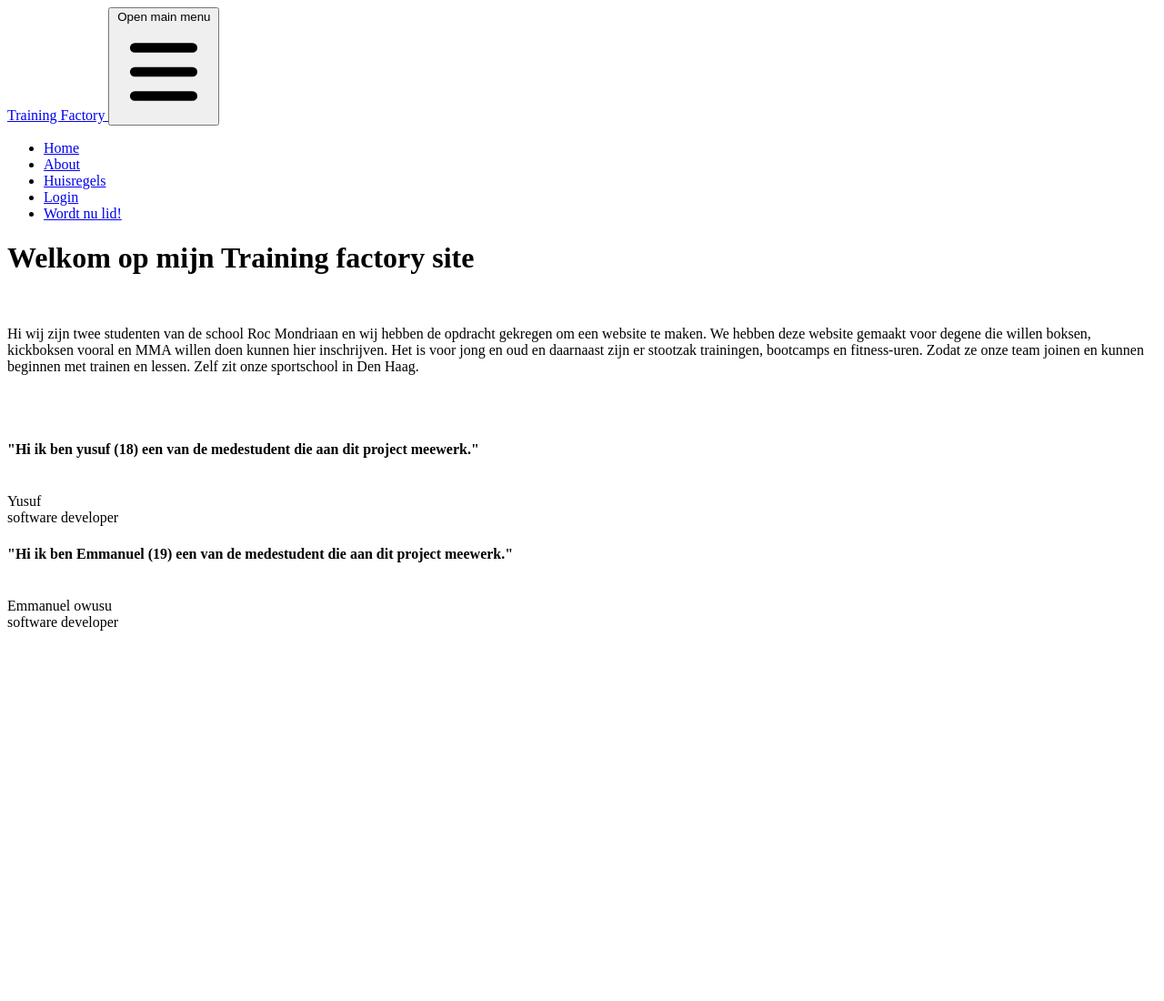
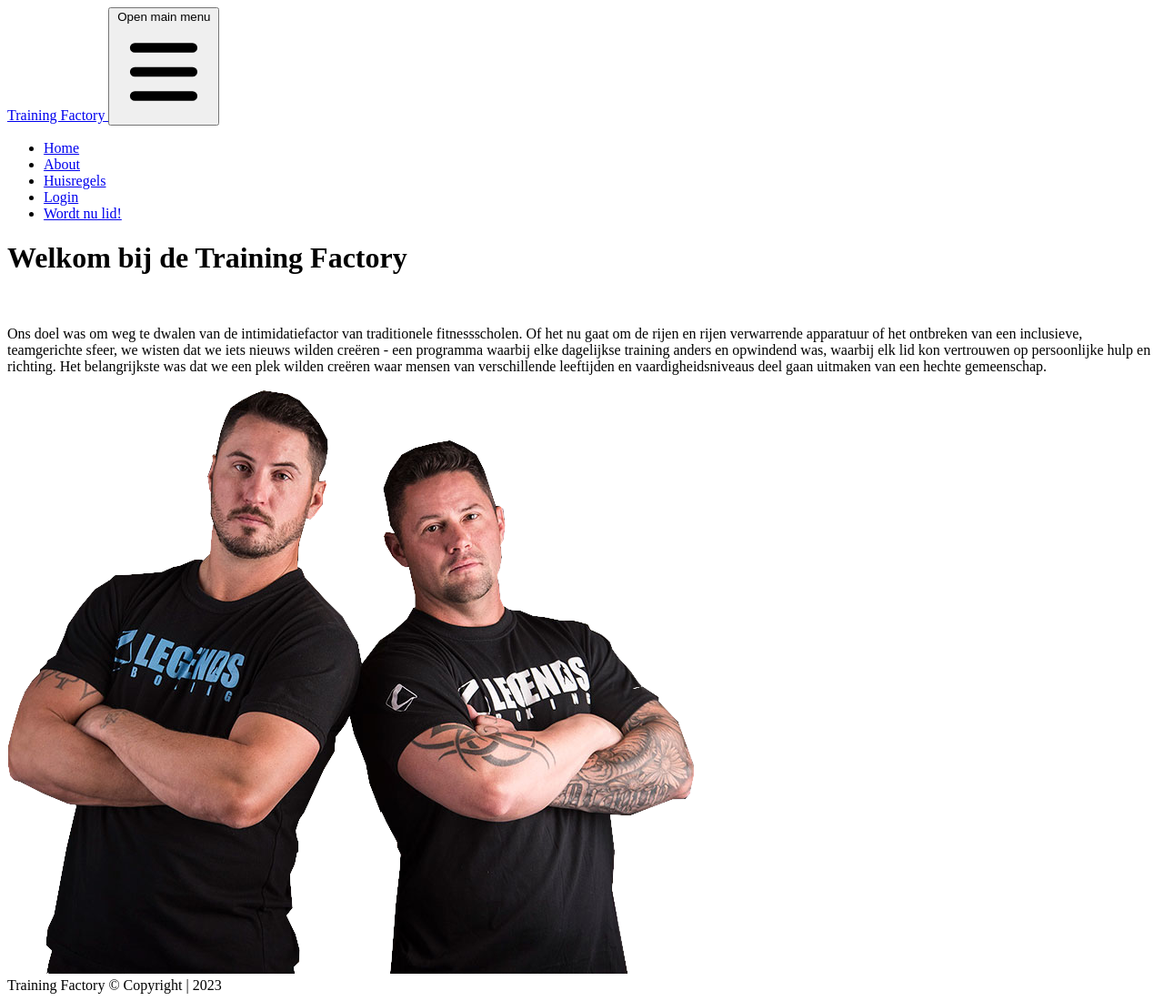
Before and after one commit to Yusuf0Celik/trainingsfactory_yusuf, a Symfony app: template templates/app/about.html.twig in a window 1280 px wide. Shown: the whole page at 91% size. Before the commit the page ends 693 px from the top, so only its background shows below. Run offline with Twig, Linux system fonts and the light colour scheme; the template is opened without the code that fills it, so the values that code supplies are empty; some libraries are stand-ins or nearby versions.

Commit message:
about/home page geupdate

```diff
--- a/assets/styles/app.css
+++ b/assets/styles/app.css
@@ -34,3 +34,7 @@ body {
     padding: .5rem .75rem;
     border: 2px solid white;
 }
+
+::-webkit-scrollbar {
+    display: none;
+}
--- a/templates/app/about.html.twig
+++ b/templates/app/about.html.twig
@@ -2,33 +2,21 @@
 {% block title %}{{ parent() }} | About{% endblock %}
 
 {% block content %}
-  <div class="p-7 px-10 border-1 border-slate-200 shadow-md h-[700px] max-w-[900px] mx-auto flex grid   gap-1">
-      <div class="col-start-2 col-span-4">
-          <h1 class="text-lg font-medium"> Welkom op mijn Training factory site</h1><br>
-          <p class="text-md font-medium"> Hi wij zijn twee studenten van de school Roc Mondriaan en wij
-              hebben de opdracht gekregen om een website te maken. We hebben deze website gemaakt voor
-              degene die willen boksen, kickboksen vooral en MMA willen doen kunnen hier inschrijven. Het
-              is voor jong en oud en daarnaast zijn er stootzak trainingen, bootcamps en fitness-uren.
-              Zodat ze onze team joinen en kunnen beginnen met trainen en lessen. Zelf zit onze sportschool
-              in Den Haag.
-          </p>
-      </div>
-      <br>
-      <div class="border-1 border-slate-300 shadow-md h-[190px] max-w-[200px] mx-auto col-start-1 col-end-4">
-          <div class="flex-none w-36 relative">
-              <img src="">
-          </div>
-          <h4>"Hi ik ben yusuf (18) een van de medestudent die aan dit project  meewerk."</h4><br>
-          <div>Yusuf</div>
-          <div>software developer</div>
-      </div>
-      <div class="border-1 border-slate-300 shadow-md h-[250px] max-w-[200px] mx-auto col-end-7 col-span-2">
-          <div class="p-1   h-[50px] w-25 relative">
-{#              <img src="./img/Emmanuel.jpg " class="w-40 h-40 ">#}
-          </div>
-          <h4>"Hi ik ben Emmanuel (19) een van de medestudent die aan dit project  meewerk."</h4><br>
-          <div>Emmanuel owusu</div>
-          <div>software developer</div>
-      </div>
-  </div>
+    <div class="pt-[88px] p-5 px-10 h-[95vh] flex flex-col xl:flex-row justify-center align-middle w-full">
+        <div class="max-w-[33rem] mx-auto mt-36 lg:mt-32">
+            <h1 class="text-4xl font-semibold"> Welkom bij de Training Factory</h1><br>
+            <p class="text-[1.25rem]">
+                Ons doel was om weg te dwalen van de intimidatiefactor van traditionele fitnessscholen. Of het nu gaat
+                om de rijen en rijen verwarrende apparatuur of het ontbreken van een inclusieve, teamgerichte sfeer, we
+                wisten dat we iets nieuws wilden creëren - een programma waarbij elke dagelijkse training anders en
+                opwindend was, waarbij elk lid kon vertrouwen op persoonlijke hulp en richting. Het belangrijkste was
+                dat we een plek wilden creëren waar mensen van verschillende leeftijden en vaardigheidsniveaus deel gaan
+                uitmaken van een hechte gemeenschap.
+            </p>
+        </div>
+        <div class="mx-auto mt-10 lg:mt-14">
+            <img src="img{{ asset('5c056d673458a80f43e84a11_Founders.png') }}" alt="5c056d673458a80f43e84a11_Founders"
+                 class="w-fit h-[30rem] object-scale-down">
+        </div>
+    </div>
 {% endblock %}
--- a/templates/base.html.twig
+++ b/templates/base.html.twig
@@ -75,7 +75,7 @@
                     </li>
                     <li>
                         <a href="{{ path('app_register') }}"
-                           class="block py-2 px-3 text-center text-xl font-bold bg-primary rounded text-grey hover:text-white transition-all">Wordt
+                           class="block py-2 px-3 text-center font-bold bg-primary rounded text-grey hover:text-white transition-all">Wordt
                             nu lid!</a>
                     </li>
                 {% endif %}
@@ -83,8 +83,9 @@
         </div>
     </div>
 </nav>
-<main class="pt-[88px]">
+<main class="h-fit">
     {% block content %}{% endblock %}
 </main>
+<footer class="bg-grey p-3 text-center">Training Factory © Copyright | 2023</footer>
 </body>
 </html>
```
Also changed, not shown: templates/app/index.html.twig (+27 -7 lines), public/img/5c056d673458a80f43e84a11_Founders.png (added).
